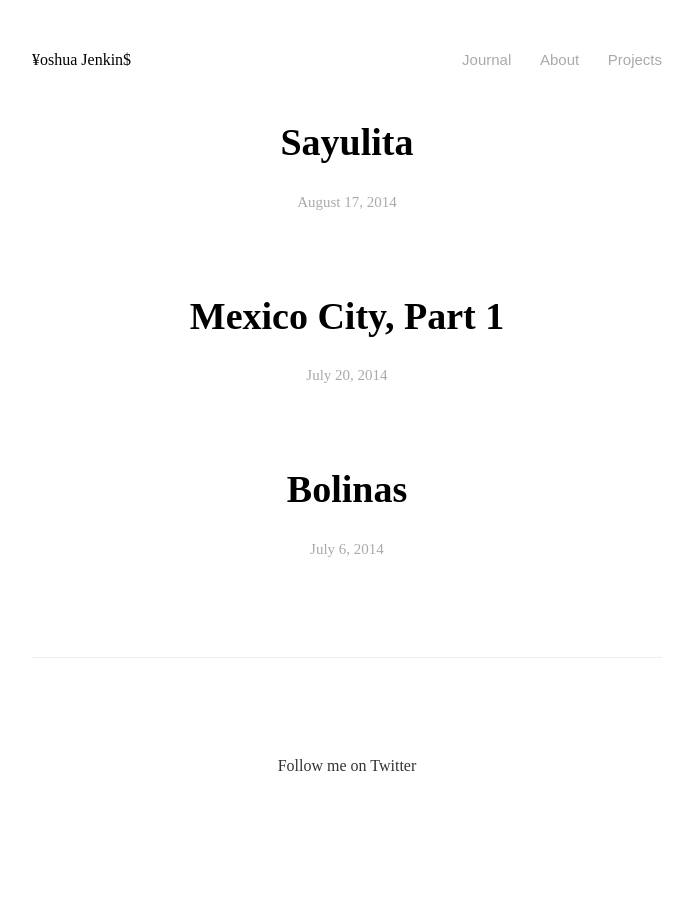
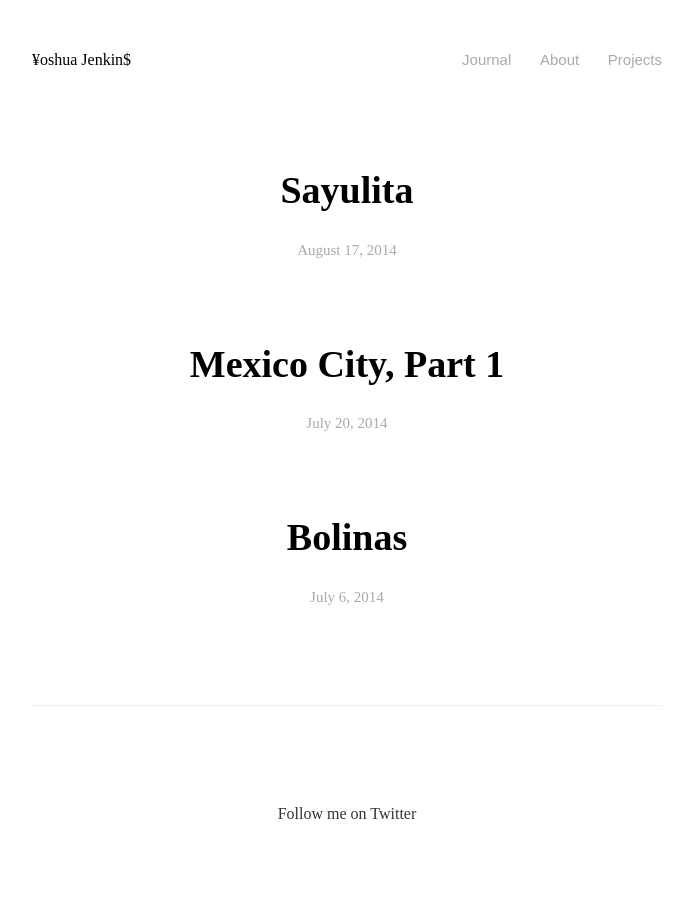
Before and after one commit to joshuajenkins/joshuajenkins.github.io, a Jekyll site: the page built from index.html, in a window 1280 px wide. Shown: the whole page, without its empty margins (293-986 px from the left). Built offline with Jekyll 4.4.1, drawn with Linux system fonts in a browser that asks for light colours; some web fonts are replaced; before the commit the page ends 900 px from its top, so only the background shows below that.

Commit message:
Header cleanup

```diff
--- a/src/scss/_header.scss
+++ b/src/scss/_header.scss
@@ -3,8 +3,7 @@ header {
 
   max-width: $width-paragraph;
   padding: 0;
-  margin: $baseline*2 auto;
-
+  margin: $baseline*2 auto $baseline*4 auto;
 }
 
 h1 {
@@ -52,7 +51,8 @@ h1 {
 
 // Overwrites for goldness
 .gold #nav li a:link,
-.gold #nav li a:visited {
+.gold #nav li a:visited,
+.gold h1 a {
   color: rgb(255,255,255);
 }
 
```
Also changed, not shown: css/main.css.
